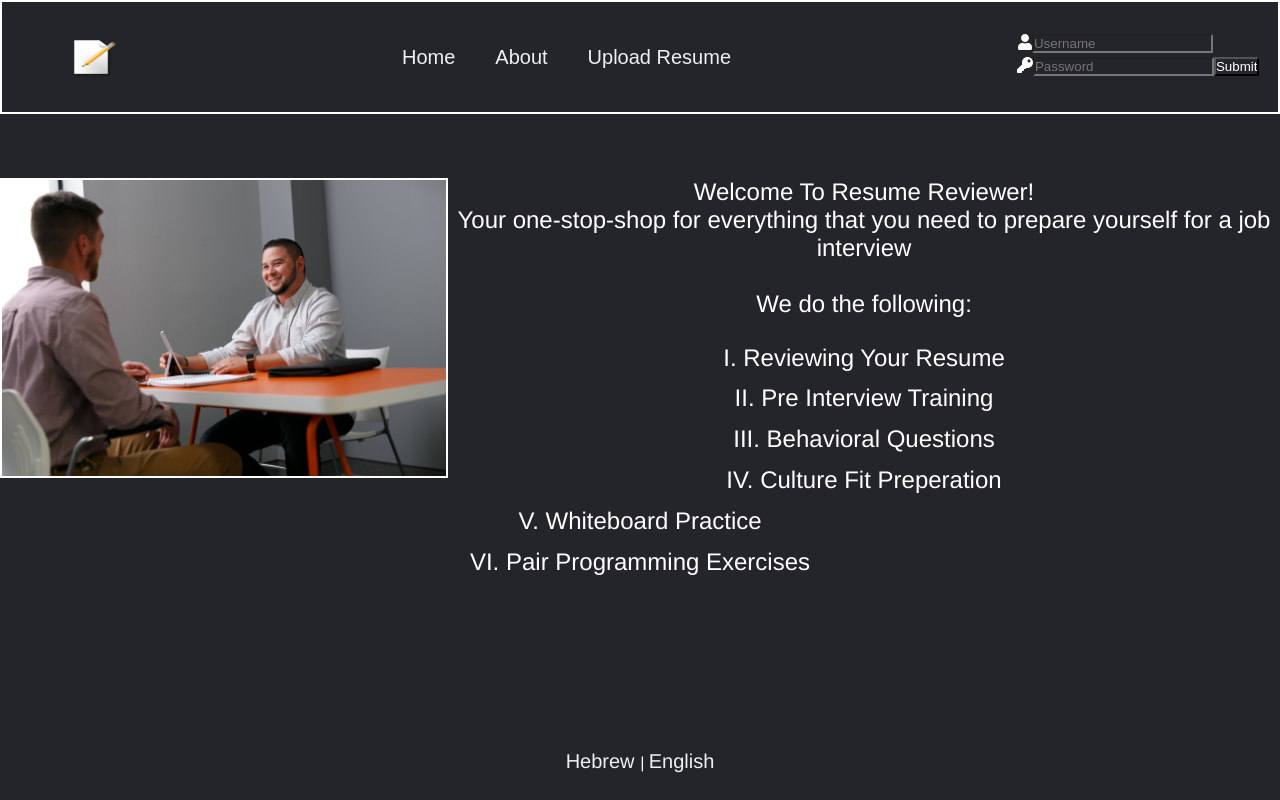
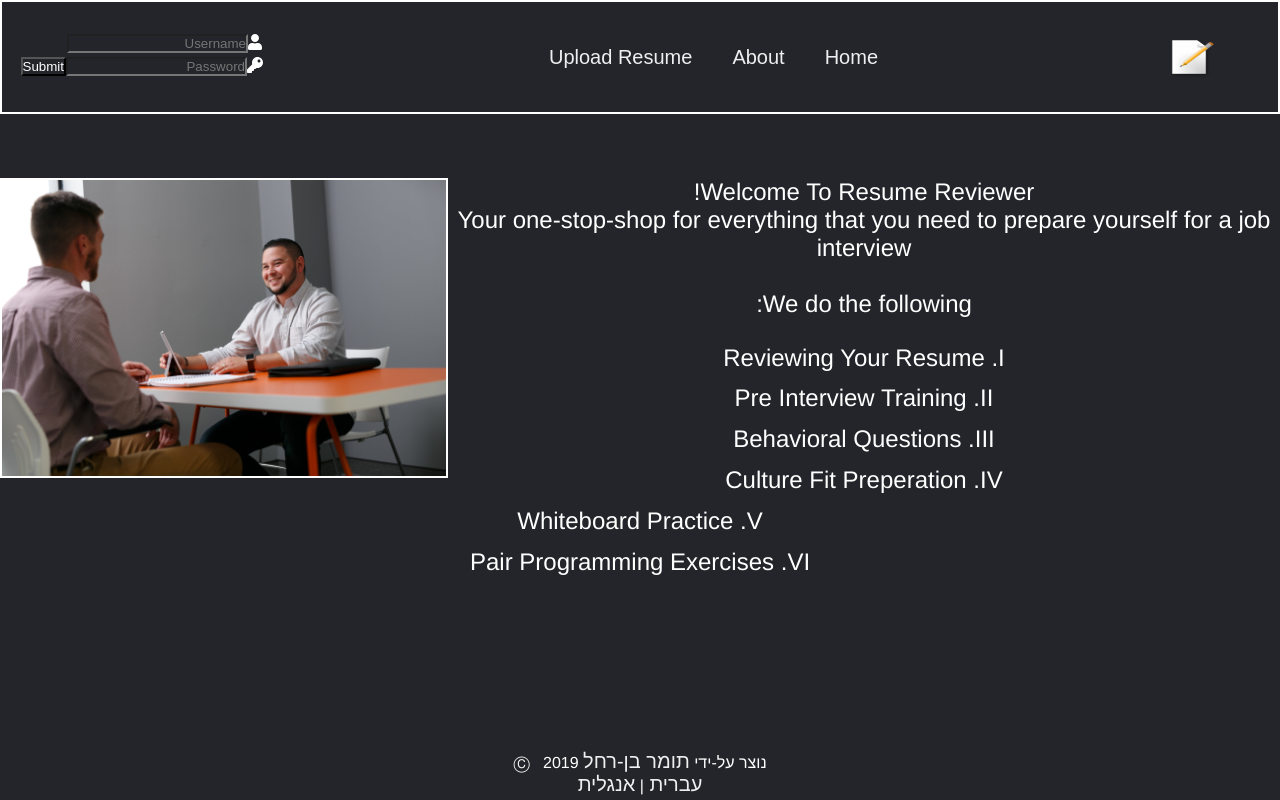
Before and after one commit to TomerPacific/resume-reviewer, a Vue app: page / in a window 1280 px wide. Built offline with nearby package versions, Linux system fonts and the light colour scheme; no server answers.

Commit message:
resume-reviewer setting direction of text in document based on language

```diff
--- a/src/App.vue
+++ b/src/App.vue
@@ -1,14 +1,21 @@
 <template>
-  <div id="app">
+  <div id="app" v-bind:dir="getTextDirection()">
     <AppNav></AppNav>
     <main>
       <router-view/>
     </main>
-    <footer>
-       <p v-if="language === 'English'">Created by <a href="https://github.com/TomerPacific">Tomer Ben Rachel</a> &#9400; &nbsp; 2019</p>
+    <footer v-if="language === 'English'">
+       <p>Created by <a href="https://github.com/TomerPacific">Tomer Ben Rachel</a> &#9400; &nbsp; 2019</p>
         <p>
           <a href="#" @click="changeLanguage('Hebrew')">Hebrew </a> |
           <a href="#" @click="changeLanguage('English')"> English</a>
+        </p>
+    </footer>
+    <footer v-if="language === 'Hebrew'">
+       <p>נוצר על-ידי <a href="https://github.com/TomerPacific">תומר בן-רחל</a> &#9400; &nbsp; 2019</p>
+        <p>
+          <a href="#" @click="changeLanguage('Hebrew')">עברית </a> |
+          <a href="#" @click="changeLanguage('English')"> אנגלית</a>
         </p>
     </footer>
   </div>
@@ -28,6 +35,10 @@
          this.$store.dispatch('setLanguage', {
            language: language,
          });
+       },
+       getTextDirection: function() {
+         let current_language = this.$store.getters.getLanguage;
+         return current_language === 'Hebrew' ? 'rtl' : '';
        }
      },
      computed: {
```
